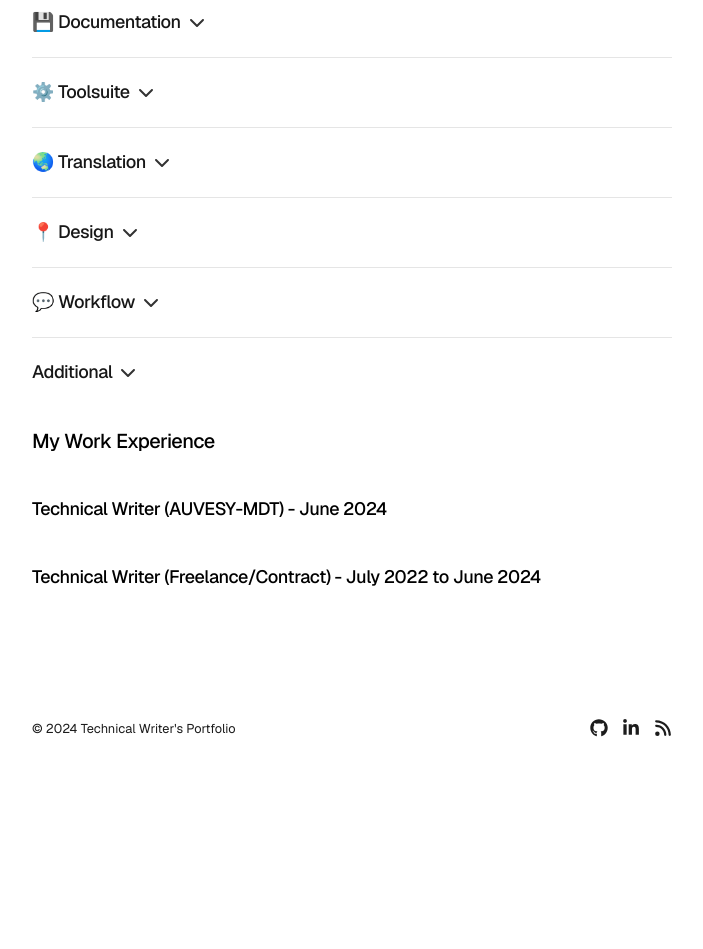
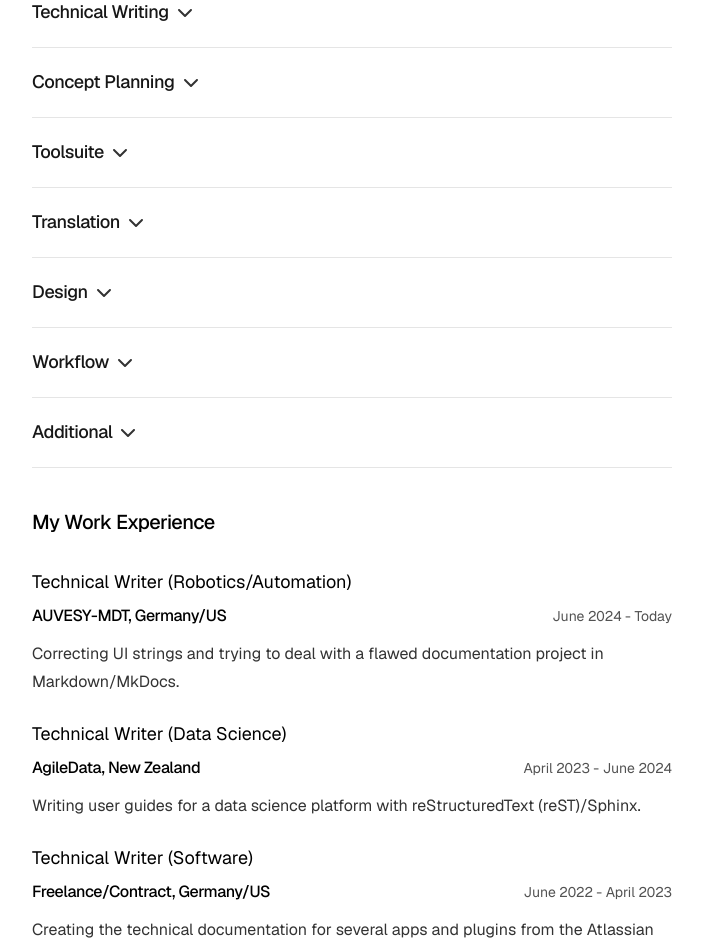
Before and after one commit to coffee-at-midnight/my-portfolio, a Next.js app: page /about in a window 1280 px wide. Shown: the part 840-1789 px from the top of the page, without its empty margins (288-991 px from the left). Before the commit the page ends 1618 px from the top, so only its background shows below. Built offline with nearby package versions, Linux system fonts and the light colour scheme.

Commit message:
Updated about page

```diff
--- /dev/null
+++ b/app/about/jobs-data.tsx
@@ -0,0 +1,38 @@
+export interface Job {
+    title: string;
+    company: string,
+    industry: string,
+    location: string,
+    duration: string;
+    description: string;
+  }
+
+  export const jobs: Job[] = [
+    {
+      title: "Technical Writer",
+      company: "AUVESY-MDT",
+      industry: "Robotics/Automation",
+      location: "Germany/US",
+      duration: "June 2024 - Today",
+      description:
+         "Correcting UI strings and trying to deal with a flawed documentation project in Markdown/MkDocs."
+    },
+    {
+      title: "Technical Writer",
+      company: "AgileData",
+      industry: "Data Science",
+      location: "New Zealand",
+      duration: "April 2023 - June 2024",
+      description:
+        "Writing user guides for a data science platform with reStructuredText (reST)/Sphinx.",
+    },
+    {
+        title: "Technical Writer",
+        company: "Freelance/Contract",
+        industry: "Software",
+        location: "Germany/US",
+        duration: "June 2022 - April 2023",
+        description:
+          "Creating the technical documentation for several apps and plugins from the Atlassian Suite in Confluence.",
+      },
+  ];
--- a/app/about/page.tsx
+++ b/app/about/page.tsx
@@ -1,5 +1,7 @@
 import Image from "next/image";
 import Collapsible from '../components/collapsible';
+import { join } from "path";
+import { jobs } from "./jobs-data";
 
 export default function About() {
   return (
@@ -19,96 +21,108 @@ export default function About() {
           </div>
         </div>
         <div className="lg:ml-5 w-full md:w-2/3 prose prose-neutral dark:prose-invert ">
-        <p><strong>Hi all and welcome on my blog! ヾ(＠⌒ー⌒＠)ノ</strong></p>
         <li>I'm a technical writer in the robotics/automation industry.</li>
         <li>Have a lot of experience with data science.</li>
         <li>Currently working on planning and implementing a new documentation platform built with Markdown/MDX and a React-based SSG (Gatsby or Next.js).</li>
-        <li>Usually busy with writing things, coding things, waiting for trains, or drinking coffee.</li>
         </div>
       </div>
 
       <h2 className="mt-10 mb-8 text-xl font-medium tracking-tight">My Bio</h2>
       <div className="prose prose-neutral dark:prose-invert">
+        <p>I got into technical writing after moving on from frontend web development.</p>
       </div>
 
       <h2 className="mt-10 mb-8 text-xl font-medium tracking-tight">My Skills</h2>
       <div className="prose prose-neutral dark:prose-invert">
-      <Collapsible title="✒️ Technical Writing">
+      <Collapsible title="Technical Writing">
       <ul>
-        <li>Writing the technical documentation in <strong>English (US or UK/AUS/NZ)</strong> and <strong>German</strong></li>
-        <li>Applying <strong>DITA principles</strong> to structure and modularize the technical documentation</li>
-        <li>Creating an <strong>information architecture</strong> for a software product/software module and developing the documentation of a <strong>completely new product/module</strong> by mapping all features and functionalities</li>
-        <li>Including predefined, reusable <strong>templates and layouts</strong> as well as <strong>FAQs and admonitions</strong> for modular content</li>
-
-        <li>Designing <strong>technical diagrams</strong> for the documentation, Including <strong>annotated screenshots and screen captures</strong> of the product UI</li>
-        <li>Designing <strong>technical diagrams</strong> for the documentation and taking/annotating <strong>screenshots and screen captures of the UI</strong></li>
-
+        <li>Experience with writing the technical documentation for software products, platforms or modules in <strong>English (US or UK/AUS/NZ)</strong> and <strong>German</strong></li>
+        <li>Experience with writing the <strong>release notes</strong> of a software product and following the software development life cycle/release cycle</li>
+        <li>Experience with writing <strong>API documentation</strong> and using Swagger to generate specifications according to OpenAPI standard in JSON/YAML format</li>
+        <li>Experience with writing <strong>process documentation</strong> and <strong>step-by-step user guides</strong></li>
+        <li>Experience with including <strong>FAQs, admonitions and templates</strong> in the documentation</li>
+        <li>Experience with writing <strong>technical blog articles, training guides, whitepapers, datasheets</strong> and other supporting materials</li>
+        <li>Ability to create or maintain a <strong>style guide</strong> for the technical documentation (Familiarity with the IBM Style Guide, Microsoft Writing Style Guide, Google Developer Documentation Style Guide)</li>
       </ul>
       </Collapsible>
       <hr className="mt-5 mb-5"/>
-      <Collapsible title="💾 Documentation">
+      <Collapsible title="Concept Planning">
       <ul>
-        <li>Creating the technical documentation of a <strong>software product, platform or module</strong></li>
-        <li>Writing precise <strong>process documentation</strong> and <strong>step-by-step user guides</strong></li>
-         <li>Writing the <strong>API documentation</strong> and using Swagger to generate specifications according to OpenAPI standard in JSON/YAML format</li>
-        <li>Writing or maintaining the <strong>release notes</strong> of a software product</li>
-        <li>Writing or maintaining a <strong>style guide</strong> for the technical documentation (Familiarity with the IBM Style Guide, Microsoft Writing Style Guide, Google Developer Documentation Style Guide)</li>
-        <li>Implementing <strong>standards</strong> for the technical documentation like ISO 27001 and following <strong>QA measures/reviews</strong> during the technical writing process</li>
+         <li>Experience with planning, designing and implementing a <strong>new documentation portal</strong> in the corporation including writing a concept plan/project plan</li>
+         <li>Experience with having <strong>product ownership of the technical documentation</strong> and implementing the product strategy (documentation as part of the product)</li>
+         <li>Experience with creating an <strong>information architecture</strong> for a software product/software module and developing the documentation of a <strong>completely new product/module</strong> by mapping all features and functionalities</li>
+         <li>Ability to apply <strong>DITA principles</strong> to structure and modularize the technical documentation (structured/modular content)</li>
+         <li>Knowledge of <strong>industry standards</strong> for the technical documentation (ISO 27001) and how to implement them with <strong>QA measures/reviews</strong></li>
       </ul>
       </Collapsible>
       <hr className="mt-5 mb-5"/>
-      <Collapsible title="⚙️ Toolsuite">
+      <Collapsible title="Toolsuite">
       <ul>
-        <li>Creating the technical documentation with a <strong>lightweight markup language (Markdown, reStructuredText (reST))</strong> and a <strong>static site generator (Jekyll, MkDocs, Sphinx, Astro, Gatsby, Next.js)</strong></li>
-        <li>Working in a development environment for technical writing including <strong>code editor/IDE (VS Code), version control system (Git & GitHub/GitLab), CI/CD pipelines, and deployment process</strong></li>
-        <li>Familiarity with <strong>Confluence</strong> as a knowledge management base for internal documentation and <strong>WordPress</strong> as a CMS for blogging</li>
+        <li>Experience with using a <strong>lightweight markup language (Markdown, reStructuredText (reST))</strong> and a <strong>static site generator (Jekyll, MkDocs, Sphinx, Astro, Gatsby, Next.js)</strong> to create the technical documentation</li>
+        <li>Experience with working in a development environment for technical writing including <strong>code editor/IDE (VS Code), version control system (Git & GitHub/GitLab), CI/CD pipelines, and deployment process</strong></li>
+        <li>Experience with using a <strong>knowledge base management system (Confluence)</strong> for internal and external documentation</li>
+        <li>Experience with using a <strong>CMS (WordPress)</strong> or <strong>Headless CMS (Netlify)</strong></li>
       </ul>
       </Collapsible>
       <hr className="mt-5 mb-5"/>
-      <Collapsible title="🌏 Translation">
+      <Collapsible title="Translation">
       <ul>
-        <li>Implementing <strong>internationalization(i18n)/localization(i10n)</strong> best practices</li>
-        <li>Using a <strong>TMS (Translation Management System) (memoQ, Weblate)</strong> to maintain the translation of the technical documentation into multiple other languages</li>
-        <li>Working with <strong>AI tools (DeepL)</strong> for MTPE (Machine Translation Post-Editing) and using a <strong>translation pipeline with .po/.pot files</strong></li>
-        <li>Correcting and translating <strong>UI strings</strong> in the product and the documentation</li>
-        <li>Maintaining a <strong>glossary/terminology database</strong> for the documentation</li>
+        <li>Experience with <strong>translating the technical documentation</strong> as well as <strong>UI strings</strong> into English or German</li>
+        <li>Experience with using a <strong>TMS (Translation Management System) (memoQ, Weblate)</strong> that is integrated with <strong>AI tools (DeepL) for an MTPE (Machine Translation Post-Editing) approach</strong> to the translation process</li>
+        <li>Ability to work with <strong>.po/.pot files</strong> for the translation</li>
+        <li>Ability to implement <strong>internationalization(i18n)/localization(i10n)</strong> best practices</li>
+        <li>Ability to build a <strong>glossary/terminology database</strong> for the documentation</li>
       </ul>
       </Collapsible>
       <hr className="mt-5 mb-5"/>
-      <Collapsible title="📍 Design">
+      <Collapsible title="Design">
       <ul>
-      <li>Creating <strong>wireframes, mockups, and prototypes</strong> with <strong>Figma</strong></li>
+      <li>Background in <strong>graphic design</strong> with the ability to design <strong>icons, vectors and other small graphics</strong> for the documentation</li>
+      <li>Skill in designing <strong>technical diagrams</strong> and <strong>flow charts</strong> for the documentation</li>
+      <li>Ability to take and annotate <strong>screenshots and screen captures/videos</strong> of the product UI and include them in the documentation</li>
+      <li>Ability to create <strong>wireframes, mockups and prototypes</strong> with <strong>Figma</strong></li>
+      <li>Ability to implement web design principles in the documentation like <strong>SEO, accessibility and responsive design</strong></li>
+      <li>Knowledge in frontend web technologies like <strong>HTML, CSS, JavaScript, SASS/SCSS, Tailwind CSS, Node.js/npm and React</strong> with the ability to create the presentational layer of the documentation as well (complementing SSGs)</li>
       </ul>
       </Collapsible>
       <hr className="mt-5 mb-5"/>
 
-      <Collapsible title="💬 Workflow">
+      <Collapsible title="Workflow">
       <ul>
-        <li>Following a <strong>technical writing process</strong> including <strong>reviews/edits</strong> with senior technical writers or development</li>
-        <li>Using <strong>boards (Jira, Trello)</strong> for task management/distribution</li>
-        <li>Working in a <strong>Scrum team/process</strong> as a technical writer</li>
-        <li>Communicating with <strong>different departments and stakeholders</strong> to gather requirements for the technical documentation</li>
-        <li>Working in a <strong>remote-first, asynchronous, international team</strong> and managing timezone differences between Europe and AUS/NZ</li>
+        <li>Experience with following a <strong>technical writing process</strong> icluding <strong>reviews/edits</strong> with senior technical writers or development</li>
+        <li>Experience with working in a <strong>Scrum team/process</strong> as a technical writer</li>
+        <li>Ability to use <strong>boards (Jira, Trello)</strong> for task management/distribution</li>
+        <li>Experience with working in an <strong>international, cross-functional team</strong></li>
+        <li>Experience with communicating with <strong>different departments and stakeholders</strong></li>
       </ul>
       </Collapsible>
       <hr className="mt-5 mb-5"/>
       <Collapsible title="Additional">
       <ul>
-
-      <li>Having <strong>product ownership</strong> of the technical documentation, Working in product management and implementing the product strategy in the documentation</li>
-        <li>Planning, designing and implementing a <strong>new documentation portal</strong></li>
-
-        <li>Implementing web design principles in the technical documentation like <strong>SEO</strong>, <strong>accessibility</strong> and <strong>responsive design</strong></li>
-        <li>Frontend web technologies like <strong>HTML, CSS, SCSS/SASS, TailwindCSS, JavaScript, Node.js/npm, React/Next.js</strong></li>
         <li>Familiarity with several <strong>programming languages (C/C++, Java, Python)</strong></li>
+        <li>Ability to use the <strong>Terminal/CLI</strong> in Windows and Linux (Bash)</li>
       </ul>
       </Collapsible>
+      <hr className="mt-5 mb-5"/>
       </div>
 
       <h2 className="mt-10 mb-8 text-xl font-medium tracking-tight">My Work Experience</h2>
-
-      <h3 className="mt-10 mb-8 text-lg font-medium tracking-tight">Technical Writer (AUVESY-MDT) - June 2024</h3>
-      <h3 className="mt-10 mb-8 text-lg font-medium tracking-tight">Technical Writer (Freelance/Contract) - July 2022 to June 2024</h3>
+      <div className="space-y-6">
+        {jobs.map((job, index) => (
+          <div key={index} className="block group flex flex-col">
+              <div className="text-lg mb-2">{job.title} ({job.industry})</div>
+              <div className="w-full flex justify-between items-baseline">
+                <span className="text-black dark:text-white font-medium tracking-tight">
+                  {job.company}, {job.location}
+                  </span>
+                <span className="text-neutral-600 dark:text-neutral-400 tabular-nums text-sm">
+                  {job.duration}
+                </span>
+              </div>
+              <p className="prose prose-neutral dark:prose-invert pt-3">{job.description}</p>
+          </div>
+        ))}
+      </div>
     </section>
   );
 }
```
